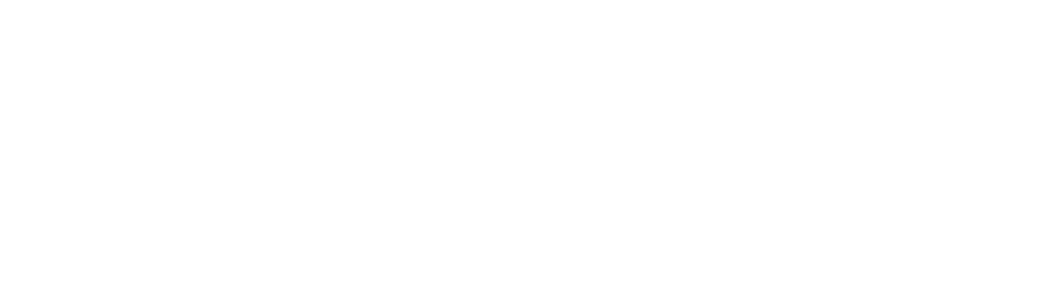
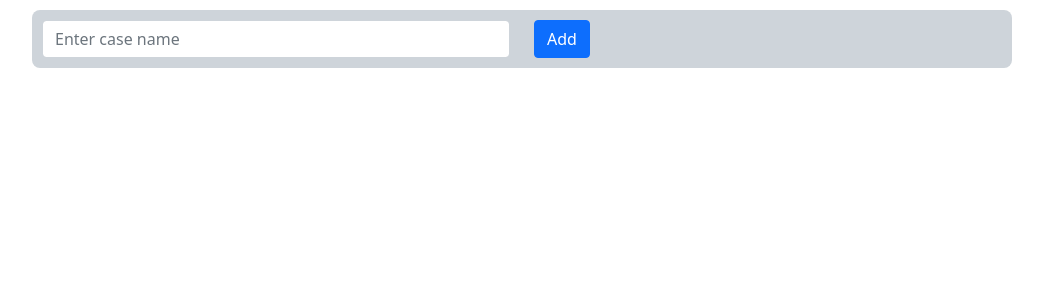
Before and after one commit to MikhailEzhov/todo-list, a React (Create React App) app: page / in a window 1280 px wide. Shown: the top 300 px of the page, without its empty margins (118-1161 px from the left). Built offline with nearby package versions, Linux system fonts and the light colour scheme.

Commit message:
feat: function to add a new case

```diff
--- a/src/components/app/App.css
+++ b/src/components/app/App.css
@@ -1,38 +1,11 @@
-.App {
-  text-align: center;
+.app {
+  margin: auto;
+  max-width: 1000px;
 }
 
-.App-logo {
-  height: 40vmin;
-  pointer-events: none;
+.block {
+  padding: 10px;
+  margin: 10px;
+  background-color:#ced4da;
+  border-radius: 0.50rem;
 }
-
-@media (prefers-reduced-motion: no-preference) {
-  .App-logo {
-    animation: App-logo-spin infinite 20s linear;
-  }
-}
-
-.App-header {
-  background-color: #282c34;
-  min-height: 100vh;
-  display: flex;
-  flex-direction: column;
-  align-items: center;
-  justify-content: center;
-  font-size: calc(10px + 2vmin);
-  color: white;
-}
-
-.App-link {
-  color: #61dafb;
-}
-
-@keyframes App-logo-spin {
-  from {
-    transform: rotate(0deg);
-  }
-  to {
-    transform: rotate(360deg);
-  }
-}
--- a/src/components/app/App.js
+++ b/src/components/app/App.js
@@ -1,10 +1,18 @@
+import CaseAddForm from '../caseAddForm/CaseAddForm';
 
 import './App.css';
+import 'bootstrap/dist/css/bootstrap.min.css';
+
 
 
 function App() {
   return (
-    <div className="App">
+    <div className="app">
+
+      <div className="block">
+        <CaseAddForm/>
+      </div>
+
 
     </div>
   );
--- /dev/null
+++ b/src/components/caseAddForm/CaseAddForm.js
@@ -0,0 +1,44 @@
+import { Form, Row, Col, Button } from 'react-bootstrap';
+import { useState } from 'react';
+
+
+
+function CaseAddForm() {
+
+
+    const [caseName, setCaseName] = useState('');
+
+
+    const onSubmit = (e) => {
+        e.preventDefault();
+
+        const newCase = {
+            name: caseName
+        }
+        // console.log(newCase);
+
+        setCaseName('');
+    }
+
+
+    return(
+        <Form onSubmit={onSubmit}>
+            <Row>
+                <Col>
+                    <Form.Control
+                        placeholder="Enter case name"
+                        value={caseName}
+                        onChange={(e) => setCaseName(e.target.value)}
+                    />
+                </Col>
+                <Col>
+                    <Button variant="primary" type="submit">
+                        Add
+                    </Button>
+                </Col>
+            </Row>
+        </Form>
+    )
+}
+
+export default CaseAddForm;
```
